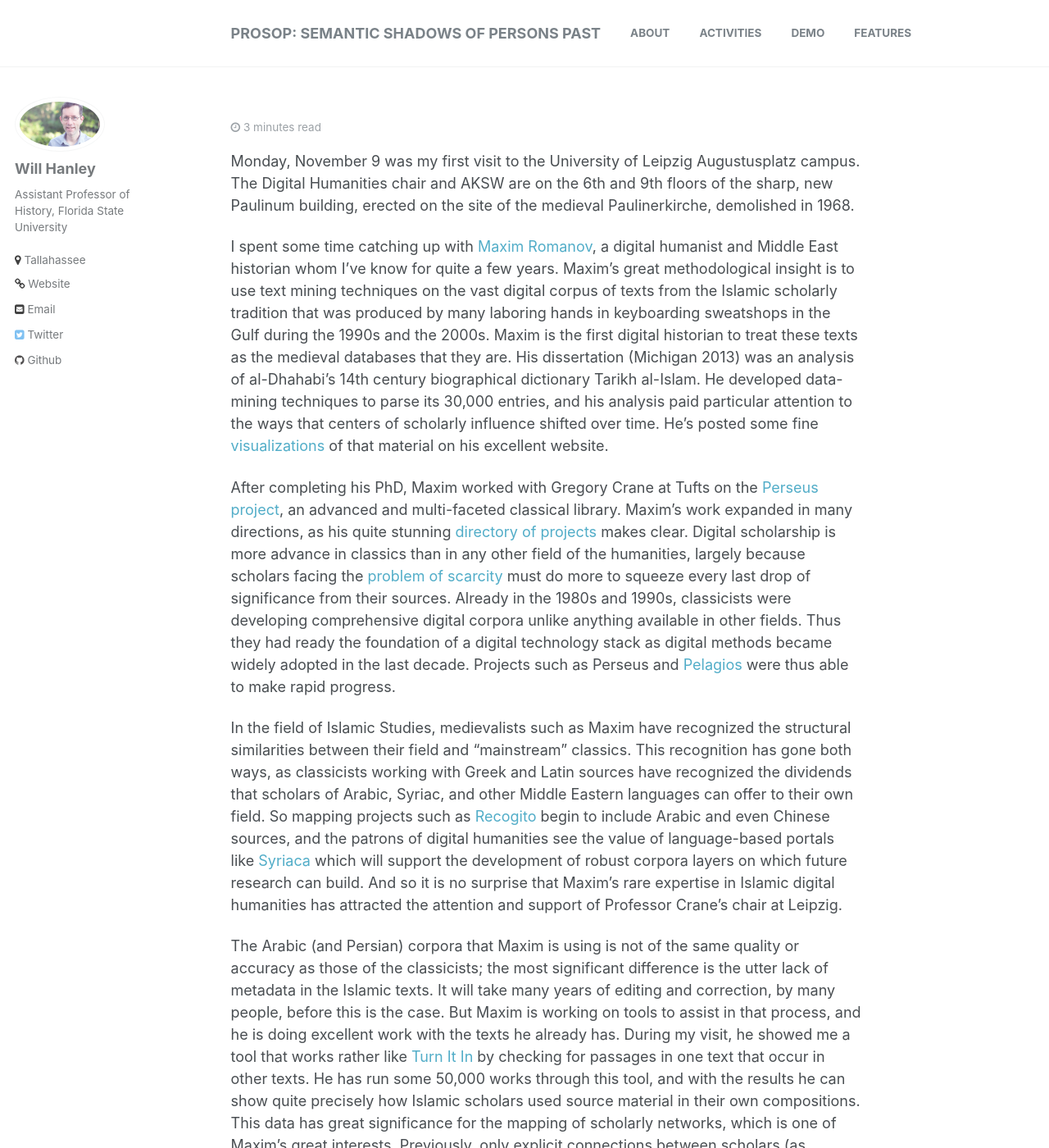
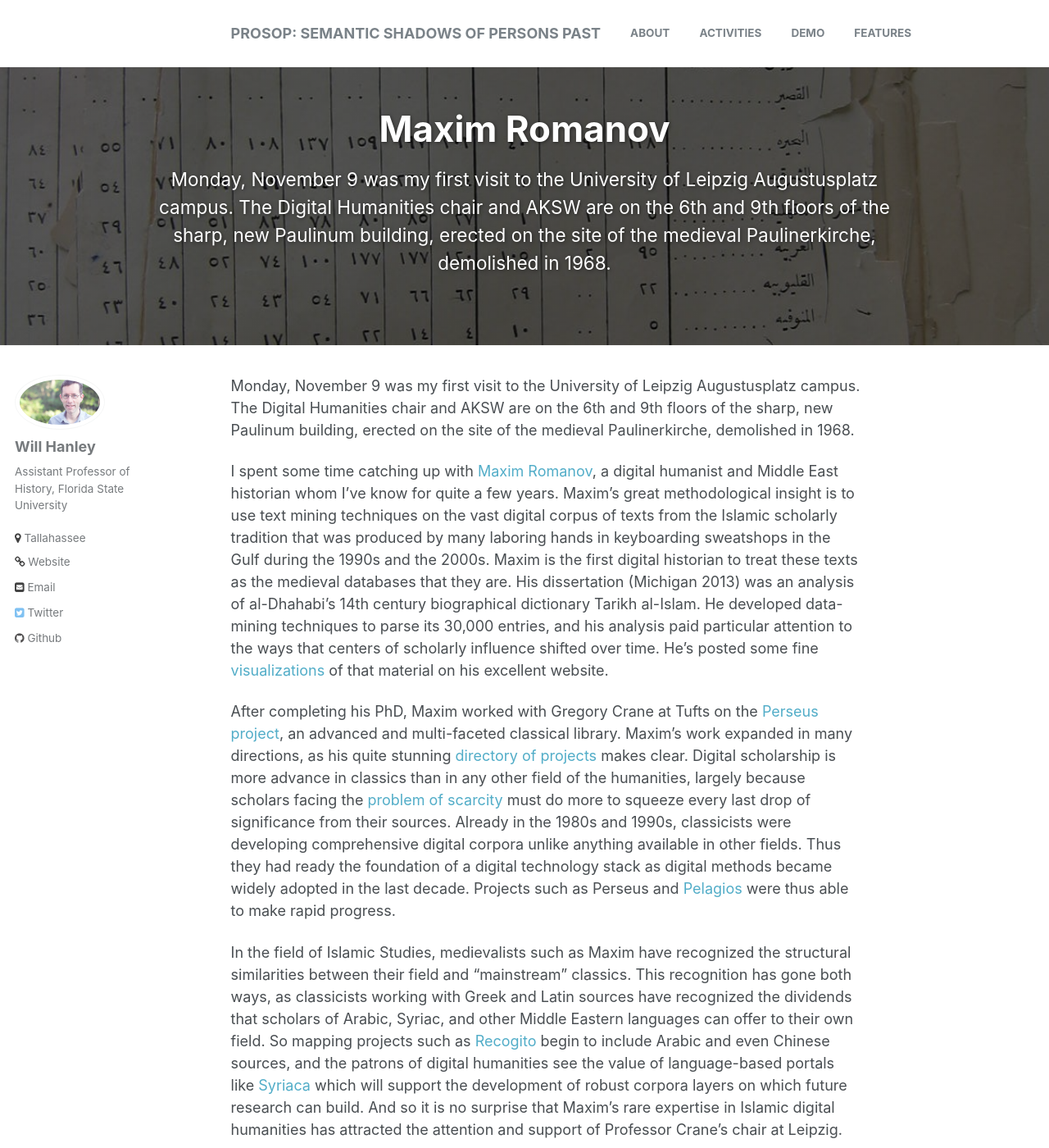
Before and after one commit to whanley/Prosop, a Jekyll site: the page built from _posts/2015-11-17-Maxim-Romanov.md, in a window 1280 px wide and 1400 px high. Shown: the whole window at 82% size. Built offline with Jekyll 4.4.1, drawn with Linux system fonts in a browser that asks for light colours; some of the changed text lies outside the part shown.

Commit message:
fixing yaml problem

```diff
--- a/_config.yml
+++ b/_config.yml
@@ -14,7 +14,7 @@ description              : "For years now, microhistorian have brought computers
 url                      : "http://prosop.org"
 baseurl                  : # the subpath of your site, e.g. "/blog"
 gh_repo                  :
-teaser                   : "1882-census.jpg"
+teaser                   : census.jpg
 # breadcrumbs            : false # true, false (default)
 words_per_minute         : 200
 comments:
--- a/_posts/2015-11-17-Maxim-Romanov.md
+++ b/_posts/2015-11-17-Maxim-Romanov.md
@@ -5,10 +5,7 @@ header:
   overlay_image: census.jpg
   overlay_filter: 0.5 # same as adding an opacity of 0.5 to a black background
 
-categories:
-	- leipzig
-	- aksw
-	- romanov
+categories: leipzig aksw romanov
 ---
 Monday, November 9 was my first visit to the University of Leipzig Augustusplatz campus. The Digital Humanities chair and AKSW are on the 6th and 9th floors of the sharp, new Paulinum building, erected on the site of the medieval Paulinerkirche, demolished in 1968.
 
```
Also changed, not shown: _posts/2015-11-16-Visit-to-Leipzig.md (+1 -4 lines).
